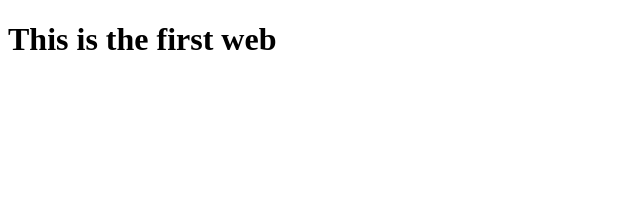
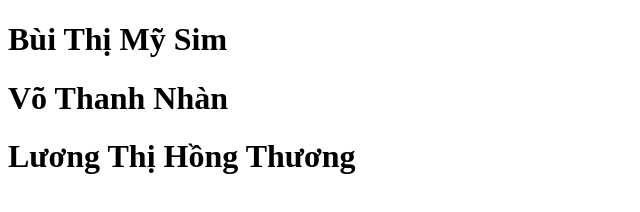
Before and after one commit to vothanhnhan06/vothanhnhan06.github.io, a plain HTML site: page index.html in a window 1280 px wide. Shown: the whole page, without its empty margins (0-640 px from the left). Drawn offline with Linux system fonts and the light colour scheme.

Commit message:
Update index.html

```diff
--- a/index.html
+++ b/index.html
@@ -3,9 +3,11 @@
 <head>
     <meta charset="UTF-8">
     <meta name="viewport" content="width=device-width, initial-scale=1.0">
-    <title>Lecture 1- Môi trường phát triển Web</title>
+    <title>F3.nts</title>
 </head>
 <body>
-    <h1>This is the first web</h1>
+    <h1>Bùi Thị Mỹ Sim</h1>
+    <h1>Võ Thanh Nhàn</h1>
+    <h1>Lương Thị Hồng Thương</h1>
 </body>
 </html>
```
